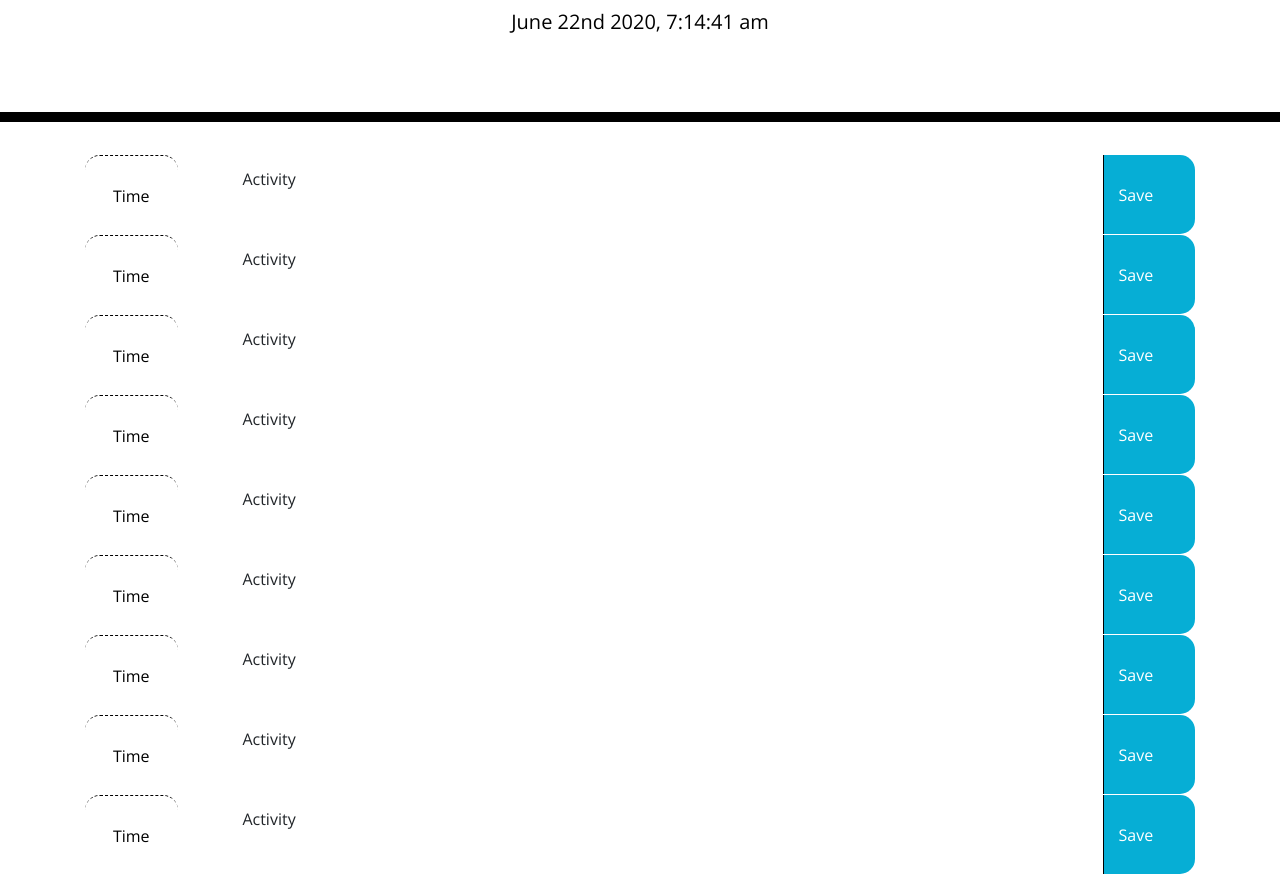
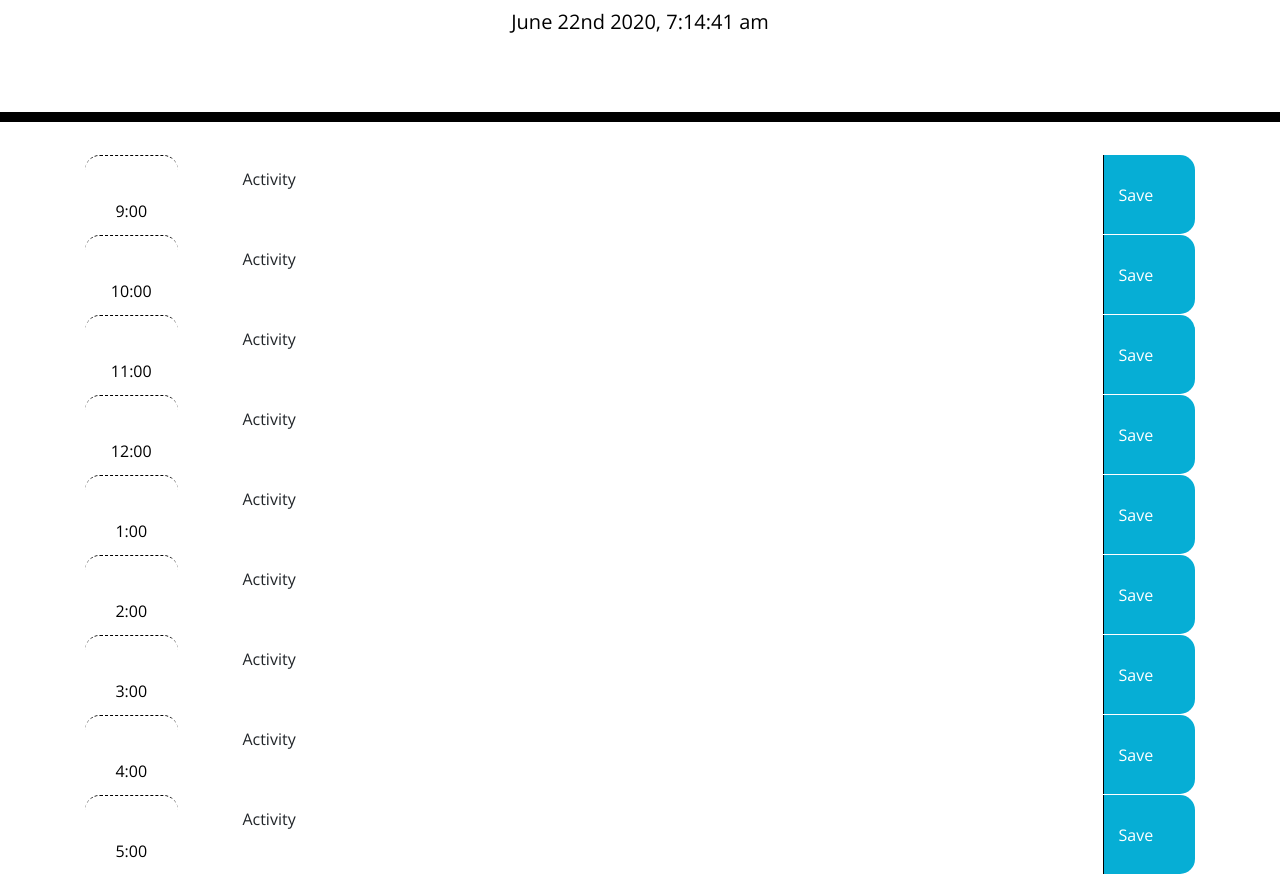
Before and after one commit to GildedRose/GetStuffDone, a plain HTML site: page index.html in a window 1280 px wide. Shown: the part 182-1056 px from the top of the page. Drawn offline with nearby package versions, Linux system fonts and the light colour scheme.

Commit message:
added hour labels and moment hour for loop

```diff
--- a/assets/css/style.css
+++ b/assets/css/style.css
@@ -23,6 +23,7 @@ textarea{
 
 .description{
   white-space: pre-wrap;
+  text-align: center center;
 }
 
 .time-block{
@@ -40,7 +41,9 @@ textarea{
   background-color: #ffffff;
   color: #000000;
   border-top: 1px dashed #000000;
+  align-content: center;
 }
+
 
 .past {
   background-color: #d3d3d3;
--- a/assets/js/script.js
+++ b/assets/js/script.js
@@ -2,3 +2,11 @@
 var now = moment().format('MMMM Do YYYY, h:mm:ss a');
 console.log(now);
 $('#currentDay').append(now);
+
+//time loop
+var i;
+
+for(i=9; i< 18; i++){
+    var temp = ".row-" + i;
+    $(temp).append(moment(i, "HH").format('h:mm'));
+};
--- a/index.html
+++ b/index.html
@@ -31,10 +31,9 @@
     <div class="container">
       <!-- Timeblocks go here -->
       <!-- 9 am -->
-      <div class="container nine-am">
+      <div class="container">
         <div class="row">
-          <div class="col-1 time time-block hour">
-            Time
+          <div class="col-1 time time-block hour row-9">
           </div>
           <div class="col-10 activity description">
             Activity
@@ -45,10 +44,9 @@
         </div>
       </div>
       <!-- 10 am -->
-      <div class="container nine-am">
+      <div class="container">
         <div class="row">
-          <div class="col-1 time time-block hour">
-            Time
+          <div class="col-1 time time-block hour row-10">
           </div>
           <div class="col-10 activity description">
             Activity
@@ -59,10 +57,9 @@
         </div>
       </div>
       <!-- 11 am -->
-      <div class="container nine-am">
+      <div class="container">
         <div class="row">
-          <div class="col-1 time time-block hour">
-            Time
+          <div class="col-1 time time-block hour row-11">
           </div>
           <div class="col-10 activity description">
             Activity
@@ -73,10 +70,9 @@
         </div>
       </div>
       <!-- 12 noon -->
-      <div class="container nine-am">
+      <div class="container">
         <div class="row">
-          <div class="col-1 time time-block hour">
-            Time
+          <div class="col-1 time time-block hour row-12">
           </div>
           <div class="col-10 activity description">
             Activity
@@ -87,10 +83,9 @@
         </div>
       </div>
       <!-- 1 pm -->
-      <div class="container nine-am">
+      <div class="container">
         <div class="row">
-          <div class="col-1 time time-block hour">
-            Time
+          <div class="col-1 time time-block hour row-13">
           </div>
           <div class="col-10 activity description">
             Activity
@@ -101,10 +96,9 @@
         </div>
       </div>
       <!-- 2 pm -->
-      <div class="container nine-am">
+      <div class="container">
         <div class="row">
-          <div class="col-1 time time-block hour">
-            Time
+          <div class="col-1 time time-block hour row-14">
           </div>
           <div class="col-10 activity description">
             Activity
@@ -115,10 +109,9 @@
         </div>
       </div>
       <!-- 3 pm -->
-      <div class="container nine-am">
+      <div class="container">
         <div class="row">
-          <div class="col-1 time time-block hour">
-            Time
+          <div class="col-1 time time-block hour row-15">
           </div>
           <div class="col-10 activity description">
             Activity
@@ -129,10 +122,9 @@
         </div>
       </div>
       <!-- 4 pm -->
-      <div class="container nine-am">
+      <div class="container">
         <div class="row">
-          <div class="col-1 time time-block hour">
-            Time
+          <div class="col-1 time time-block hour row-16">
           </div>
           <div class="col-10 activity description">
             Activity
@@ -143,10 +135,9 @@
         </div>
       </div>
       <!-- 5 pm -->
-      <div class="container nine-am">
+      <div class="container">
         <div class="row">
-          <div class="col-1 time time-block hour">
-            Time
+          <div class="col-1 time time-block hour row-17">
           </div>
           <div class="col-10 activity description">
             Activity
```
